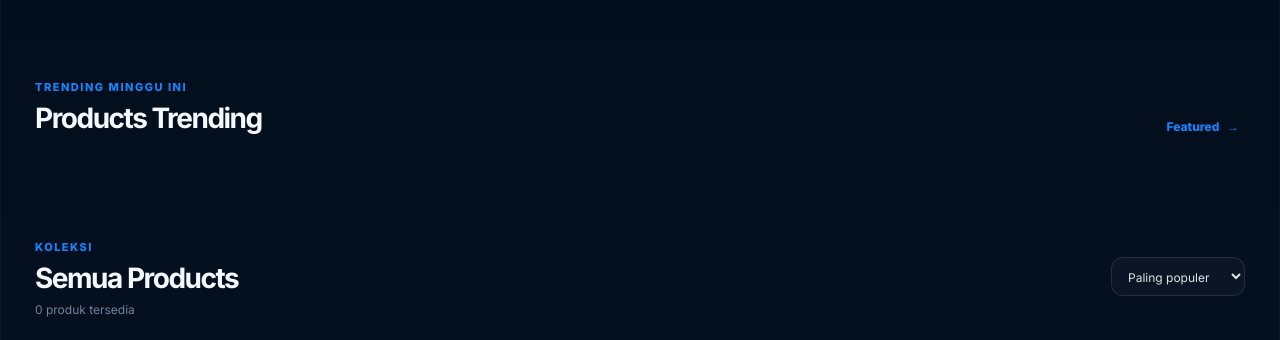
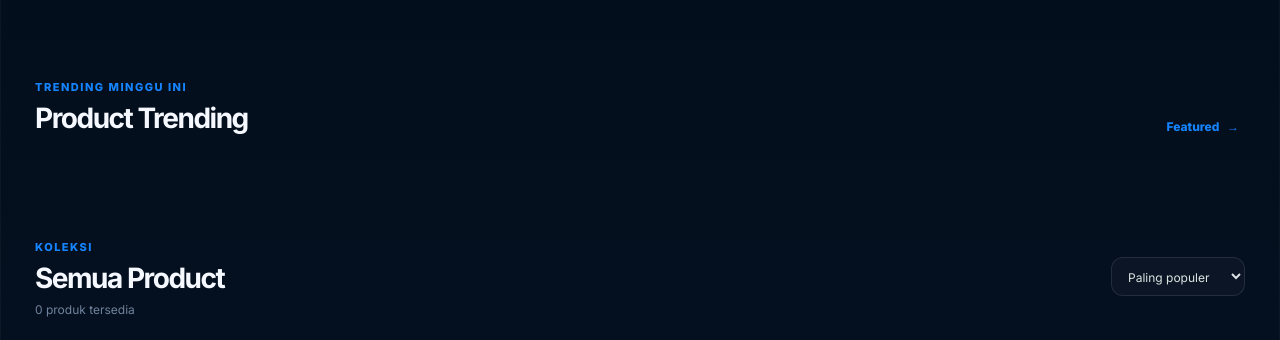
Before and after one commit to contact-galihchyo/felikfvnkystore, a plain HTML site: page index.html in a window 1280 px wide. Shown: the part 1075-1415 px from the top of the page. Drawn offline with nearby package versions, Linux system fonts and the light colour scheme; no server answers.

Commit message:
Update index.html

```diff
--- a/index.html
+++ b/index.html
@@ -90,7 +90,7 @@
         <div class="section-heading">
           <div>
             <span class="section-kicker">TRENDING MINGGU INI</span>
-            <h2>Products Trending</h2>
+            <h2>Product Trending</h2>
           </div>
           <button class="text-btn" id="featuredBtn">Featured <span>→</span></button>
         </div>
@@ -101,7 +101,7 @@
         <div class="section-heading products-heading">
           <div>
             <span class="section-kicker">Koleksi</span>
-            <h2>Semua Products</h2>
+            <h2>Semua Product</h2>
             <p id="resultInfo">Menampilkan semua produk</p>
           </div>
           <div class="toolbar">
```
